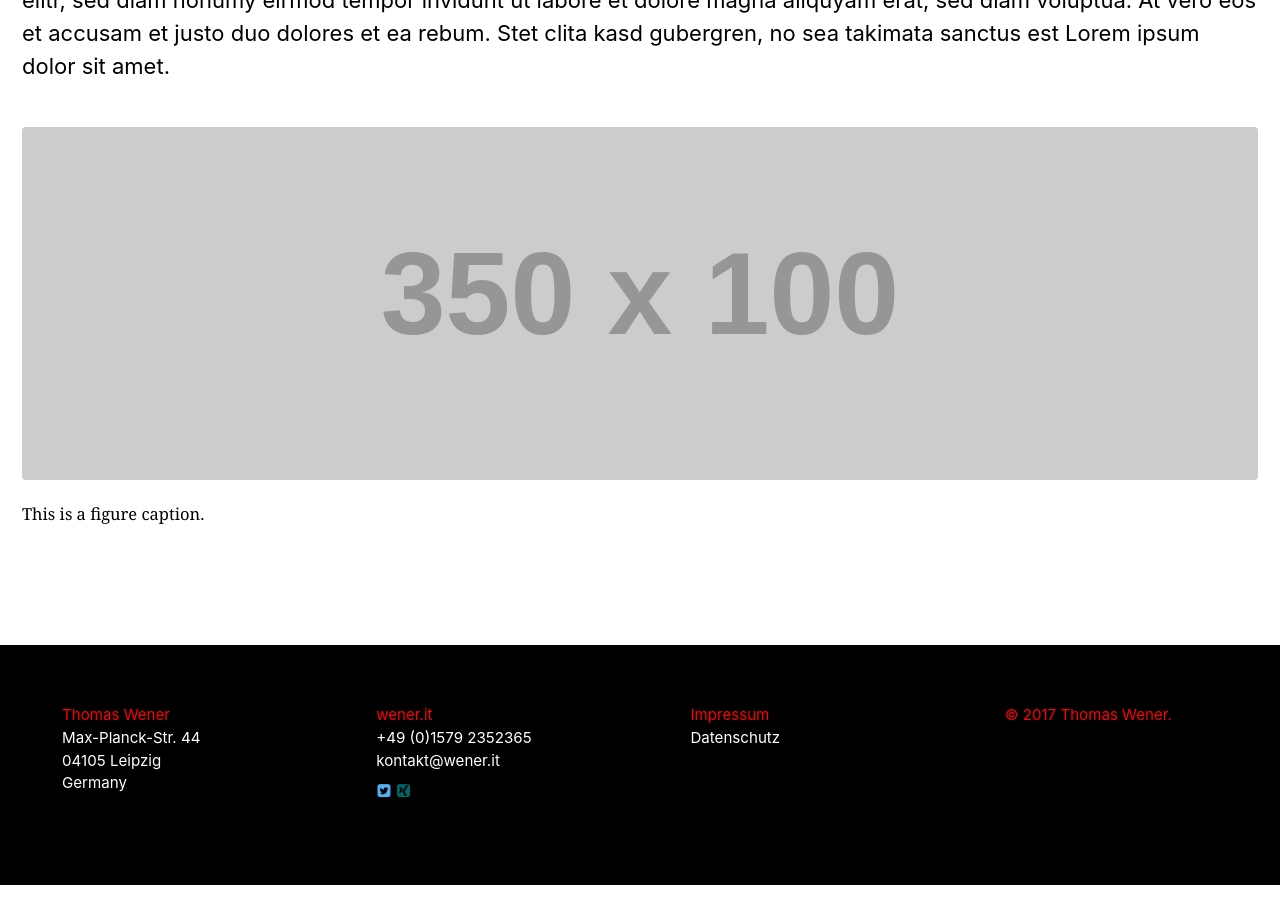
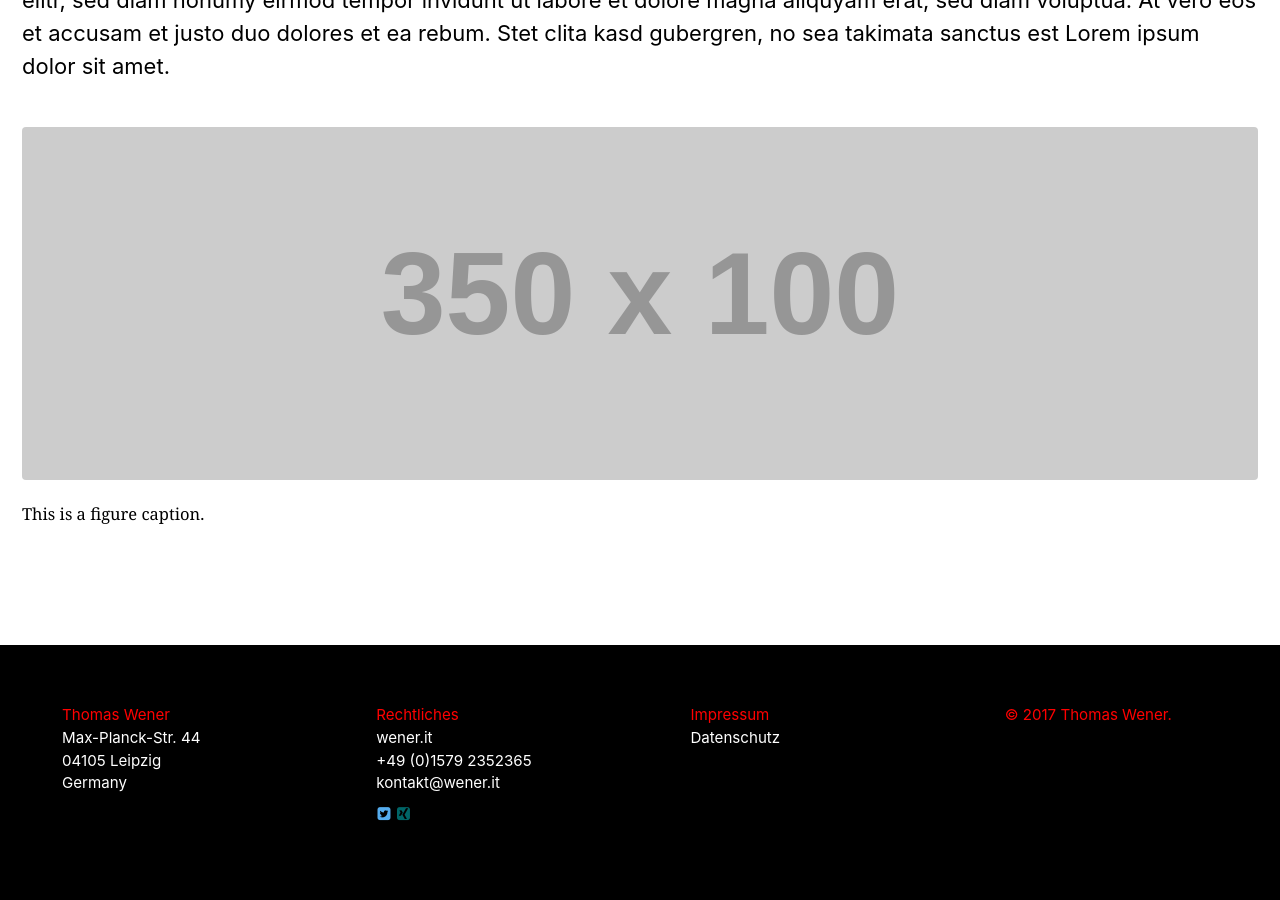
Before and after one commit to wener-it/wener-it-deleteminusdelete.github.io, a Jekyll site: the page built from _pages/home.md, in a window 1280 px wide and 900 px high, scrolled down 678 px. Built offline with Jekyll 4.4.1, drawn with Linux system fonts in a browser that asks for light colours.

Commit message:
Überschrift in Footer hinzugefügt

```diff
--- a/_includes/footer/custom.html
+++ b/_includes/footer/custom.html
@@ -17,7 +17,8 @@
 
 <div class="grid__item page__footer-copyright">
 <ul >
-	<li>{{site.title}}</li>
+	<li>Rechtliches</li>
+  <li>{{site.title}}</li>
 	<li>{{author.phone}}</li>
 	<li><span style="unicode-bidi: bidi-override;
     direction: rtl;" class="lnrT" >ti.renew@tkatnok</span></li>
```
